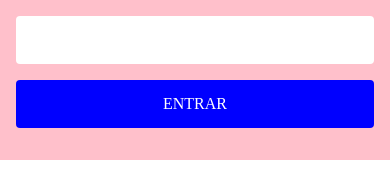
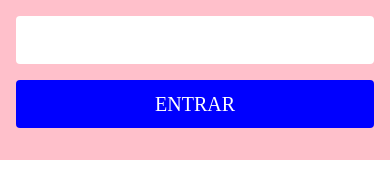
Before and after one commit to heenrYnog/DevFarm, a React Native app: screen / in a window 390 px wide. Shown: the top 183 px of the page. Built offline with nearby package versions, Linux system fonts and the light colour scheme.

Commit message:
tipos de textos

```diff
--- a/src/shared/components/button/Button.tsx
+++ b/src/shared/components/button/Button.tsx
@@ -2,6 +2,7 @@ import { TouchableOpacityProps } from 'react-native';
 
 import { theme } from '../../themes/theme';
 import Text from '../text/Text';
+import { textTypes } from '../text/textTypes';
 import { ButtonContainer } from './button.style';
 
 interface ButtonProps extends TouchableOpacityProps {
@@ -12,7 +13,9 @@ interface ButtonProps extends TouchableOpacityProps {
 const Button = ({ title, margin, ...props }: ButtonProps) => {
   return (
     <ButtonContainer margin={margin} {...props}>
-      <Text color={theme.colors.neutralTheme.white}>{title}</Text>
+      <Text type={textTypes.SUB_TITLE_BOLD} color={theme.colors.neutralTheme.white}>
+        {title}
+      </Text>
     </ButtonContainer>
   );
 };
--- a/src/shared/components/text/Text.tsx
+++ b/src/shared/components/text/Text.tsx
@@ -10,16 +10,57 @@ interface TextProps extends TextPropsNative {
 }
 
 const Text = ({ color, type, ...props }: TextProps) => {
-  const handleFontSize = useMemo(() => {
+  const fontSize = useMemo(() => {
     switch (type) {
-      case textTypes.TITLE:
-        return '32px';
+      case textTypes.TITLE_BOLD:
+      case textTypes.TITLE_LIGHT:
+      case textTypes.TITLE_REGULAR:
+        return '24px';
+      case textTypes.SUB_TITLE_BOLD:
+      case textTypes.SUB_TITLE_LIGHT:
+      case textTypes.SUB_TITLE_REGULAR:
+        return '20px';
+      case textTypes.BUTTON_BOLD:
+      case textTypes.BUTTON_LIGHT:
+      case textTypes.BUTTON_REGULAR:
+        return '18px';
+      case textTypes.PARAGRAPH_SMALL_BOLD:
+      case textTypes.PARAGRAPH_SMALL_LIGHT:
+      case textTypes.PARAGRAPH_SMALL_REGULAR:
+        return '10px';
+      case textTypes.PARAGRAPH_BOLD:
+      case textTypes.PARAGRAPH_LIGHT:
+      case textTypes.PARAGRAPH_REGULAR:
       default:
-        return '16px';
+        return '14px';
     }
   }, [type]);
 
-  return <ContainerText fontSize={handleFontSize} color={color} {...props} />;
+  const fontFamily = useMemo(() => {
+    switch (type) {
+      case textTypes.TITLE_BOLD:
+      case textTypes.BUTTON_BOLD:
+      case textTypes.SUB_TITLE_BOLD:
+      case textTypes.PARAGRAPH_SMALL_BOLD:
+      case textTypes.PARAGRAPH_BOLD:
+        return 'Poppins-Bold';
+      case textTypes.TITLE_LIGHT:
+      case textTypes.BUTTON_LIGHT:
+      case textTypes.SUB_TITLE_LIGHT:
+      case textTypes.PARAGRAPH_SMALL_LIGHT:
+      case textTypes.PARAGRAPH_LIGHT:
+        return 'Poppins-Light';
+      case textTypes.TITLE_REGULAR:
+      case textTypes.BUTTON_REGULAR:
+      case textTypes.SUB_TITLE_REGULAR:
+      case textTypes.PARAGRAPH_SMALL_REGULAR:
+      case textTypes.PARAGRAPH_REGULAR:
+      default:
+        return 'Poppins-Regular';
+    }
+  }, [type]);
+
+  return <ContainerText fontFamily={fontFamily} fontSize={fontSize} color={color} {...props} />;
 };
 
 export default Text;
--- a/src/shared/components/text/text.style.ts
+++ b/src/shared/components/text/text.style.ts
@@ -3,10 +3,11 @@ import styled from 'styled-components/native';
 interface ContainerTextProps {
   color?: string;
   fontSize: string;
+  fontFamily: 'Poppins-Bold' | 'Poppins-Light' | 'Poppins-Regular';
 }
 
 export const ContainerText = styled.Text<ContainerTextProps>`
   ${(props) => (props.color ? `color: ${props.color}` : '')}
-  font-family: Poppins-Bold;
+  font-family: ${(props) => props.fontFamily};
   font-size: ${(props) => props.fontSize};
 `;
--- a/src/shared/components/text/textTypes.ts
+++ b/src/shared/components/text/textTypes.ts
@@ -1,3 +1,17 @@
 export enum textTypes {
-  TITLE = 'TITLE',
+  TITLE_BOLD = 'TITLE_BOLD', //24px
+  TITLE_REGULAR = 'TITLE_REGULAR',
+  TITLE_LIGHT = 'TITLE_LIGHT',
+  SUB_TITLE_BOLD = 'SUB_TITLE_BOLD', //20px
+  SUB_TITLE_REGULAR = 'SUB_TITLE_REGULAR',
+  SUB_TITLE_LIGHT = 'SUB_TITLE_LIGHT',
+  BUTTON_BOLD = 'BUTTON_BOLD', //18px
+  BUTTON_REGULAR = 'BUTTON_REGULAR',
+  BUTTON_LIGHT = 'BUTTON_LIGHT',
+  PARAGRAPH_BOLD = 'PARAGRAPH_BOLD', //14px
+  PARAGRAPH_REGULAR = 'PARAGRAPH_REGULAR',
+  PARAGRAPH_LIGHT = 'PARAGRAPH_LIGHT',
+  PARAGRAPH_SMALL_BOLD = 'PARAGRAPH_SMALL_BOLD', //10px
+  PARAGRAPH_SMALL_REGULAR = 'PARAGRAPH_SMALL_REGULAR',
+  PARAGRAPH_SMALL_LIGHT = 'PARAGRAPH_SMALL_LIGHT',
 }
```
